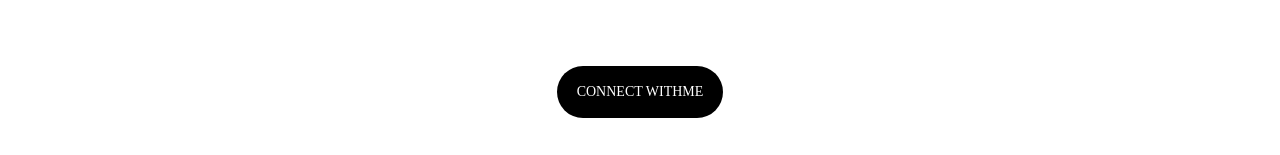
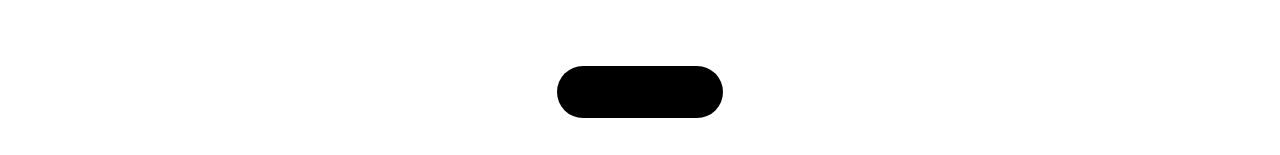
Before and after one commit to 4eug/Old-Portfolio, a Next.js app: page /about in a window 1280 px wide. Shown: the part 754-909 px from the top of the page. Built offline with nearby package versions, Linux system fonts and the light colour scheme.

Commit message:
About Page

```diff
--- a/components/About/About.jsx
+++ b/components/About/About.jsx
@@ -1,5 +1,6 @@
 /* eslint-disable @next/next/no-img-element */
 import React from "react";
+import ConnectButton from "../utilities/Buttons/connect-btn";
 
 const About = () => {
   return (
@@ -27,9 +28,9 @@ const About = () => {
               </p>
           </div>
 
-          <button className="black text-white mt-16 mb-10">
-          CONNECT WITHME
-          </button>
+          <div className="mt-16 mb-10 flex justify-center items-center">
+          <ConnectButton/>
+          </div>
 
         </div>
       </section>
```
